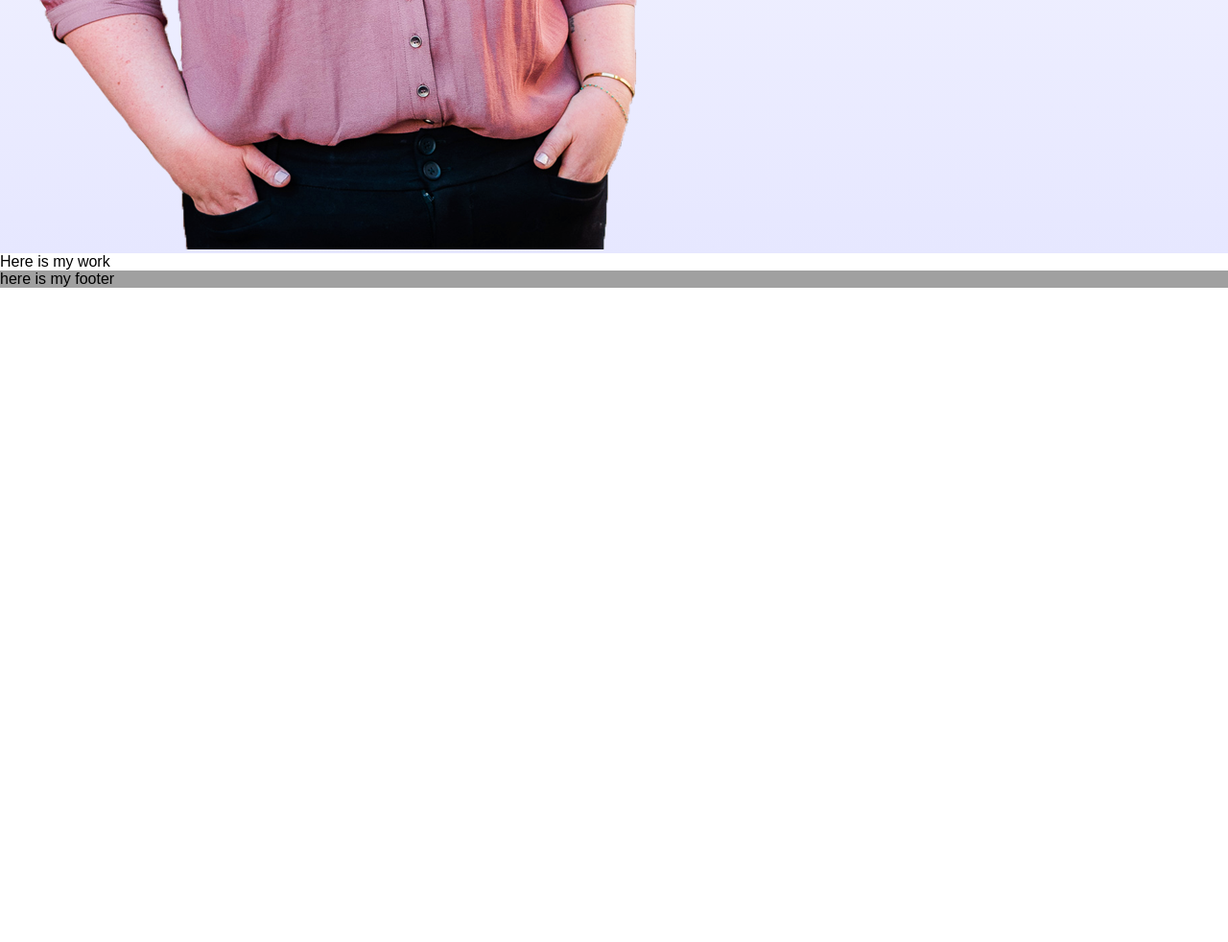
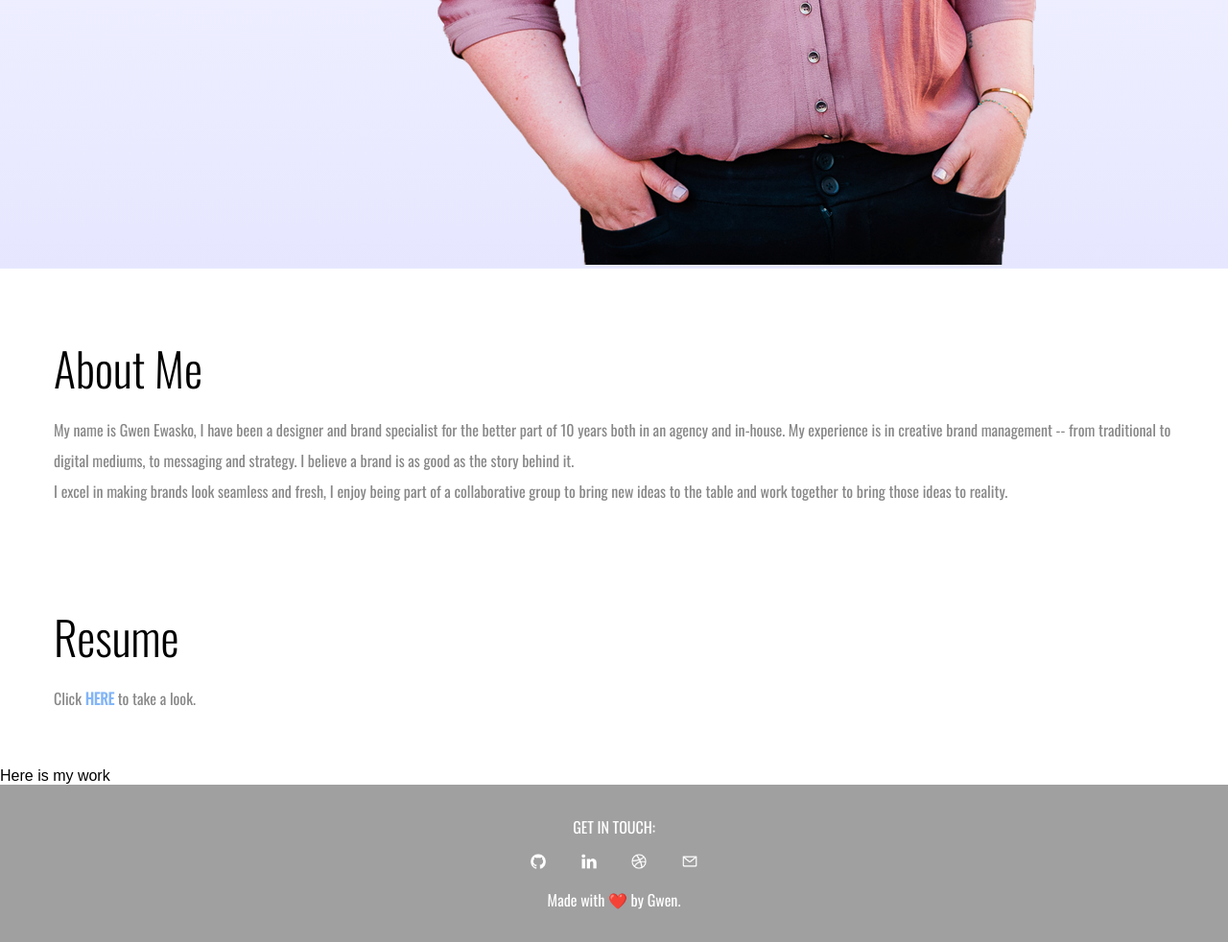
Before and after one commit to gwenewasko/portfolio, a plain HTML site: page index.html in a window 1280 px wide. Shown: the part 851-1833 px from the top of the page at 96% size. Before the commit the page ends 1151 px from the top, so only its background shows below. Drawn offline with nearby package versions, Linux system fonts and the light colour scheme.

Commit message:
adding bio, resume and footer content

```diff
--- a/assets/css/main.css
+++ b/assets/css/main.css
@@ -8,19 +8,28 @@ body {
 
 a {
   text-decoration: none;
+  color: rgb(131, 181, 247);
 }
 
 h1 {
   font-family: "Oswald", sans-serif;
-  font-size: 10vw;
+  font-size: 6rem;
   font-weight: 300;
-  line-height: 110%;
+  line-height: 115%;
   text-transform: uppercase;
   max-width: 75vw;
   color: black;
 }
 
+h2 {
+  font-family: "Oswald", sans-serif;
+  font-size: 3rem;
+  font-weight: 300;
+  line-height: 6rem;
+}
+
 nav {
+  flex-wrap: wrap;
   font-family: "Oswald", sans-serif;
   font-weight: 400;
   letter-spacing: 3px;
@@ -84,6 +93,10 @@ nav {
   font-size: 1rem;
 }
 
+.f-size2 {
+  font-size: 2rem;
+}
+
 .fxw-w {
   flex-wrap: wrap;
 }
@@ -121,8 +134,15 @@ nav {
   margin-left: 1rem;
 }
 
+.line-h {
+  line-height: 2rem;
+}
 .p {
-  padding: 1.5rem;
+  padding: 2rem;
+}
+
+.p-1 {
+  padding: 1rem;
 }
 
 .pos-r {
@@ -146,12 +166,24 @@ nav {
   text-align: left;
 }
 
+.t-center {
+  text-align: center;
+}
+
 .underline:hover {
   text-decoration: underline;
 }
 
+.uppercase {
+  text-transform: uppercase;
+}
+
 .w-100 {
   width: 100%;
+}
+
+.w-sm {
+  width: 1rem;
 }
 
 .w-200 {
@@ -166,11 +198,11 @@ nav {
   width: 100%;
 }
 
-nav {
+.z-index {
   z-index: 1;
 }
 
-/* media query */
+/* media queries */
 @media (min-width: 768px) {
   .d-f\@lrg {
     display: flex;
--- a/index.html
+++ b/index.html
@@ -13,11 +13,11 @@
 </head>
 
 <body>
-    <nav class="ai-c bgc-white d-f fxw-w jc-sb p sticky d-f@lrg">
+    <nav class="ai-c bgc-white d-f jc-sb p sticky d-f@lrg">
         <div>
             <img class="w-50" src="./assets/images/Gwen-logomark.png" alt="Gwen Ewasko">
         </div>
-        <ul class="ai-c d-f lis-n m m0 p p0">
+        <ul class="ai-c d-f fxw-w lis-n m m0 p">
             <li class="underline ml@lrg"><a class="c-lightgray" href="">About Me</a></li>
             <li class="underline ml@lrg"><a class="c-lightgray" href="">Work</a></li>
             <li class="underline ml@lrg"><a class="c-lightgray" href="">Resume</a></li>
@@ -27,13 +27,36 @@
         </div>
     </nav>
     <section class="bgc-g d-f fxw-w">
-        <div><img class="w-100" src="./assets/images/gwen-cutout_crop-sm.png" alt="Gwen's Headshot">
+        <div class="p m-left">
+            <h1>Hello, <br> I'm Gwen.</h1>
+            <p class="f-oswald f-400 f-size">I am a designer and web developer.</p>
         </div>
-        <div class="p">
-            <h1>Hello, <br> I'm Gwen.</h1>
-            <p>I am a designer and web developer</p>
+        <div><img class="pos-b w-100" src="./assets/images/gwen-cutout_crop-sm.png" alt="Gwen's Headshot">
         </div>
 </body>
+</section>
+<!-- About Me -->
+<section class="d-f fxw-w m p">
+    <div>
+        <h2>About Me</h2>
+        <p class="c-lightgray line-h f-oswald">My name is Gwen Ewasko, I have been a designer and brand specialist for
+            the better part of 10 years both in an agency and in-house. My experience is in creative brand management --
+            from traditional to digital mediums, to messaging and strategy. I believe a brand is as good as the story
+            behind it. <br>
+
+            I excel in making brands look seamless and fresh, I enjoy being part of a collaborative group to bring new
+            ideas to the table and work together to bring those ideas to reality.</p>
+    </div>
+</section>
+<!-- Resume -->
+<section class="d-f fxw-w m p">
+    <div>
+        <h2>Resume</h2>
+        <p class="c-lightgray line-h f-oswald">Click <a target="_blank"
+                href="./assets/images/gwen-resume.pdf"><strong>HERE</a></strong>
+            to take a look.
+        </p>
+    </div>
 </section>
 <!-- Work -->
 <section>
@@ -43,8 +66,13 @@
 <!-- Footer -->
 <section>
     <footer>
-        <div class="bgc-lightgray">
-            <p>here is my footer</p>
+        <div class="bgc-lightgray p t-center">
+            <p class="c-white f-oswald f-400 t-center uppercase">Get in Touch:</p>
+            <img class="p-1 w-sm" src="./assets/images/github-logo.png" alt="Github">
+            <img class="p-1 w-sm" src="./assets/images/linkedin-logo.png" alt="LinkedIn">
+            <img class="p-1 w-sm" src="./assets/images/dribbble-logo.png" alt="Dribbble">
+            <img class="p-1 w-sm" src="./assets/images/email.png" alt="Email">
+            <p class="c-white f-oswald f-size f-400">Made with ❤️ by Gwen.</p>
         </div>
     </footer>
 </section>
```
Also changed, not shown: assets/images/dribbble-logo.png (added), assets/images/email.png (added), assets/images/github-logo.png (added), assets/images/linkedin-logo.png (added).
